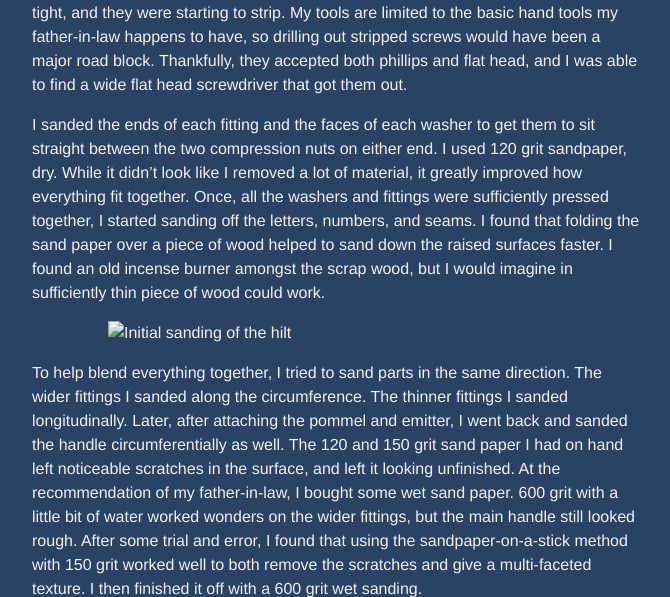
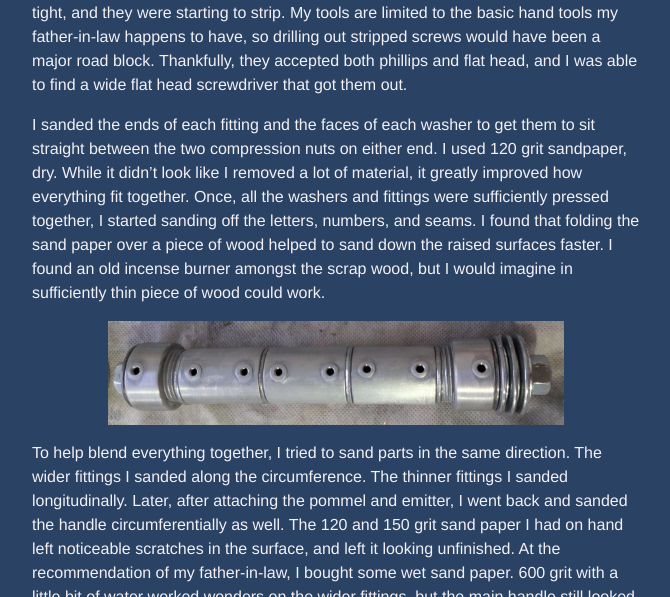
Before and after one commit to AkelasMaestro/akelasmaestro.github.io, a Jekyll site: the page built from _posts/2026-06-18-lightsaber-v2.md, in a window 1280 px wide. Shown: the part 1869-2466 px from the top of the page, without its empty margins (304-974 px from the left). Built offline with Jekyll 4.4.1, drawn with Linux system fonts in a browser that asks for light colours; grey boxes are pictures that could not be loaded.

Commit message:
[PUBLISHER] Merge #16

```diff
--- a/_posts/2026-06-18-lightsaber-v2.md
+++ b/_posts/2026-06-18-lightsaber-v2.md
@@ -6,61 +6,61 @@ author: Akelas Maestro
 categories: lightsabers
 ---
 
-This is my favorite one yet! Lessons learned from [version 1](./2026-06-11-lightsaberv1.md##) were applied and I took more photos of the process.
+This is my favorite one yet! Lessons learned from [version 1](./2026-06-11-lightsaberv1.md#) were applied and I took more photos of the process.
 
-![finished saber](../resources/lightsaberV2/LSv2-50-finished-saber-1.jpg)
+![finished saber](/resources/lightsaberV2/LSv2-50-finished-saber-1.jpg)
 
 After I finished lightsaber V1, I was left a little dissatisfied. The finish was crude, the saber was too long, and holding it felt awkward. AS soon as I finished the first saber, I started on this one. It took several days and a lot more trial and error, but I really like how it turned out!.
 
 Here is a photo of all the parts I used. I ended up going back to the store to get a third fitting (the ones with two screws in them) as two felt too short. Notice that the hilt is very similar to V1. I had found a sink's drain pipe that could have worked well as the base to a saber, but I wanted to avoid experimenting too much and feeling the need to make a third saber while here in Brazil.
 
-![Loose parts before assembly](../resources/lightsaberV2/LSv2-1-loose-parts.jpg)
+![Loose parts before assembly](/resources/lightsaberV2/LSv2-1-loose-parts.jpg)
 
-![The initial too-short hilt concept](../resources/lightsaberV2/LSv2-3-rough-assembly.jpg)
+![The initial too-short hilt concept](/resources/lightsaberV2/LSv2-3-rough-assembly.jpg)
 
-![Rough assembly of the extended hilt](../resources/lightsaberV2/LSv2-4-add-third-handle.jpg)
+![Rough assembly of the extended hilt](/resources/lightsaberV2/LSv2-4-add-third-handle.jpg)
 
 Removing the screws from the fittings almost ended the project. They were seated tight, and they were starting to strip. My tools are limited to the basic hand tools my father-in-law happens to have, so drilling out stripped screws would have been a major road block. Thankfully, they accepted both phillips and flat head, and I was able to find a wide flat head screwdriver that got them out.
 
 I sanded the ends of each fitting and the faces of each washer to get them to sit straight between the two compression nuts on either end. I used 120 grit sandpaper, dry. While it didn't look like I removed a lot of material, it greatly improved how everything fit together. Once, all the washers and fittings were sufficiently pressed together, I started sanding off the letters, numbers, and seams. I found that folding the sand paper over a piece of wood helped to sand down the raised surfaces faster. I found an old incense burner amongst the scrap wood, but I would imagine in sufficiently thin piece of wood could work.
 
-![Initial sanding of the hilt](../resources/lightsaberV2/LSv2-7-rough-sanding.jpg)
+![Initial sanding of the hilt](/resources/lightsaberV2/LSv2-7-rough-sanding.jpg)
 
 To help blend everything together, I tried to sand parts in the same direction. The wider fittings I sanded along the circumference. The thinner fittings I sanded longitudinally. Later, after attaching the pommel and emitter, I went back and sanded the handle circumferentially as well. The 120 and 150 grit sand paper I had on hand left noticeable scratches in the surface, and left it looking unfinished. At the recommendation of my father-in-law, I bought some wet sand paper. 600 grit with a little bit of water worked wonders on the wider fittings, but the main handle still looked rough. After some trial and error, I found that using the sandpaper-on-a-stick method with 150 grit worked well to both remove the scratches and give a multi-faceted texture. I then finished it off with a 600 grit wet sanding.
 
-![Close up on the hilt and metal finish](../resources/lightsaberV2/LSv2-50-handle-finish.jpg)
+![Close up on the hilt and metal finish](/resources/lightsaberV2/LSv2-50-handle-finish.jpg)
 
 The emitter was pretty simple. It's a plastic fitting (don't ask me it's original purpose, I really couldn't figure it out) with the middle piece of a plastic sink drain plug set inside of it. The drain plug, fitting, and compression nut all slid together snuggly. I secured them with some epoxy to reinforce the connection, but it came together well. If I was in the US, I don't know if I would have been able to find these parts; Brazil seems to have a greater diversity of plastic plugs and spigots than I've ever seen in Home Depot. I intentionally chose plastic knowing it would be easier to cut and sand to meet my needs than anything else.
 
-![Close up on the unpainted face of the emitter](../resources/lightsaberV2/LSv2-8-rough-emitter-face.jpg)
+![Close up on the unpainted face of the emitter](/resources/lightsaberV2/LSv2-8-rough-emitter-face.jpg)
 
 Finishing the pommel was a fun challenge. I wanted to add some way to hang the saber hilt from a belt. Googling images of the original film props, I found two canonical methods to hang lightsabers. The most common is to have a stud stick out the side of the hilt which fits into a slot mounted on the belt; it's like the inverse of how clocks hang on a nail using a slot with a wide and narrow end on its back. The second method, which I only saw on Luke's/Anakin's lightsaber from Episodes 4 and 5, is the simple D-ring mounted on the end of the pommel. I opted for the D-ring style as I thought it would be easier, both to attach to the hilt and to make a clip for a belt.
 
 Here's a photo of my initial attempts to think through the design.
 
-![Roughly sanded hilt shown with unattached pommel and emitter](../resources/lightsaberV2/LSv2-9-planning-final-steps.jpg)
+![Roughly sanded hilt shown with unattached pommel and emitter](/resources/lightsaberV2/LSv2-9-planning-final-steps.jpg)
 
 My chosen hardware store didn't have any D-rings, but they directed me to an awnings and sign shop on the other side of town. This was another benefit of doing this project in small-town Brazil. One, I was able to walk to all these locations. Two, the locals were able to give good advice and directions as I inevitably got lost following verbal directions. The awning shop had the vibe of three guys that knew how to make awnings and signs, but lacked all polish of a larger chain. I showed them a floor anchor as an example of what I was looking for, and they ended up spilling a jar of miscellaneous parts on the ground to find a suitable option. I'm not sure if it's because it's Brazil or if it's because it's a small town with locally owned shops, but I really enjoyed the informality of the arrangement.
 
 I walked away with two D-rings with flat metal strips suitable to anchoring the rings to the ground. Using pliers, I folded the first strip in half but found it wouldn't sit center in the pommel. I ended up folding the second D-ring such that the strip pinched either side of the compression nut. I cut down the second plastic fitting into a smooth cylinder, placed it around the nut and D-ring anchor, and packed it full of putty epoxy. I thought the space was eating a surprising amount of epoxy, until I realized it was just squeezing out somewhere else. I thought sanding the epoxy would have done more, so I left the source a little rough. Sanding did not remove as much material as I would have liked, but I hoped that painting would help hide the defects.
 
-![Close up of the unpainted pommel](../resources/lightsaberV2/LSv2-11-pommel-design.jpg)
+![Close up of the unpainted pommel](/resources/lightsaberV2/LSv2-11-pommel-design.jpg)
 
 It was at this time I also packed epoxy into the screw holes in rest of the hilt. Unlike the first lightsaber, I sunk the epoxy just below the edge of the hole. This made for a neater epoxy job and later guided the painting finishes. This was when I realized I didn't like the rough finish on the hilt and spent a day going back over it.
 
-![The fully assembled but unpainted hilt with the rough sanding](../resources/lightsaberV2/LSv2-10-unpainted-complete.jpg)
+![The fully assembled but unpainted hilt with the rough sanding](/resources/lightsaberV2/LSv2-10-unpainted-complete.jpg)
 
 Along with the wet sand paper, I also a couple rattle cans of primer and metallic paint. I used a plastic bag and masking tape to cover up the real metal, hung the hilt by it's D-ring from a clothes lines, and put a generous coat of both primer and paint on the plastic parts. I've never spray painted something before, so I had no idea how thick to put it on or how long to leave it out to dry. There are definitely some finger prints in a couple spots where I touched it before realizing it was still a little wet. The color doesn't match perfectly, which is particularly noticeable at the pommel, but from a distance it looks pretty good! It's definitely better than my first attempt at color matching using nail polish. I did use nail polish on the buttons though. The camera doesn't capture it well, but the button closest to the emitter is red, the one on the pommel is green, and the rest are a dark blue.
 
-![Finished pommel from the side](../resources/lightsaberV2/LSv2-52-finished-pommel-side.jpg)
+![Finished pommel from the side](/resources/lightsaberV2/LSv2-52-finished-pommel-side.jpg)
 
-![Finished pommel from the end](../resources/lightsaberV2/LSv2-52-finished-pommel.jpg)
+![Finished pommel from the end](/resources/lightsaberV2/LSv2-52-finished-pommel.jpg)
 
-![Finished emitter from the side](../resources/lightsaberV2/LSv2-51-finished-emitter2.jpg)
+![Finished emitter from the side](/resources/lightsaberV2/LSv2-51-finished-emitter2.jpg)
 
-![Finished emitter from the end](../resources/lightsaberV2/LSv2-51-finished-emitter-face.jpg)
+![Finished emitter from the end](/resources/lightsaberV2/LSv2-51-finished-emitter-face.jpg)
 
-![Finished saber again](../resources/lightsaberV2/LSv2-50-finished-saber-1.jpg)
+![Finished saber again](/resources/lightsaberV2/LSv2-50-finished-saber-1.jpg)
 
 This saber is significantly lighter at somewhere around 2-3 lbs. It also meets the canon length of 10-11 inches long. It is much more comfortable to hold than the first model and, for me, hits the right balance of sci-fi greebling and functionality.
 
```
